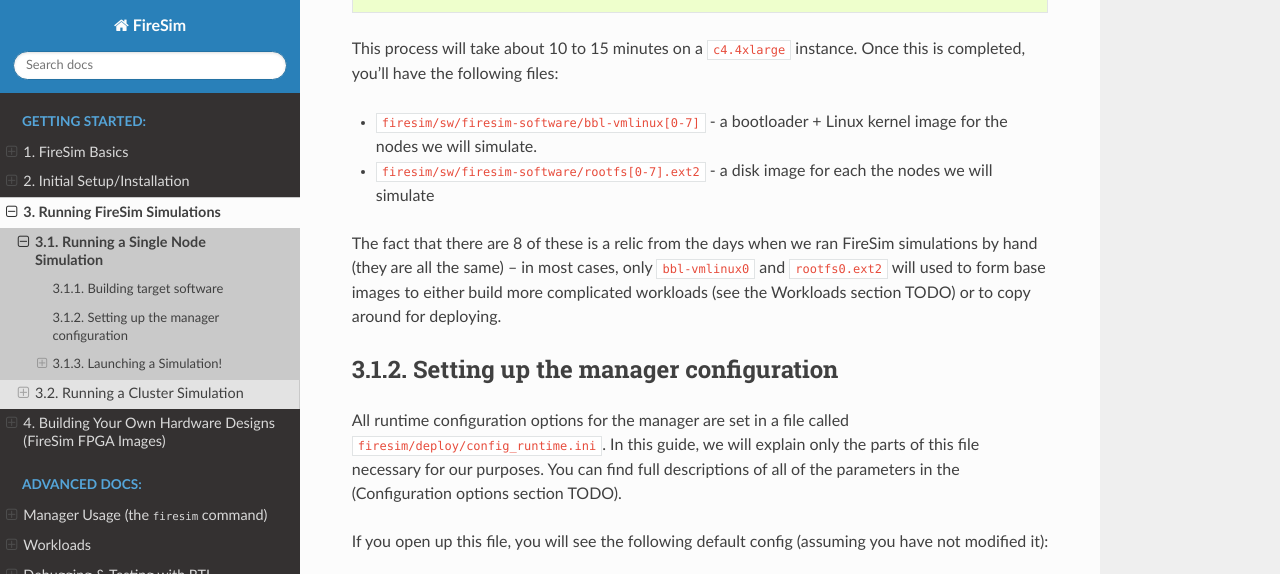
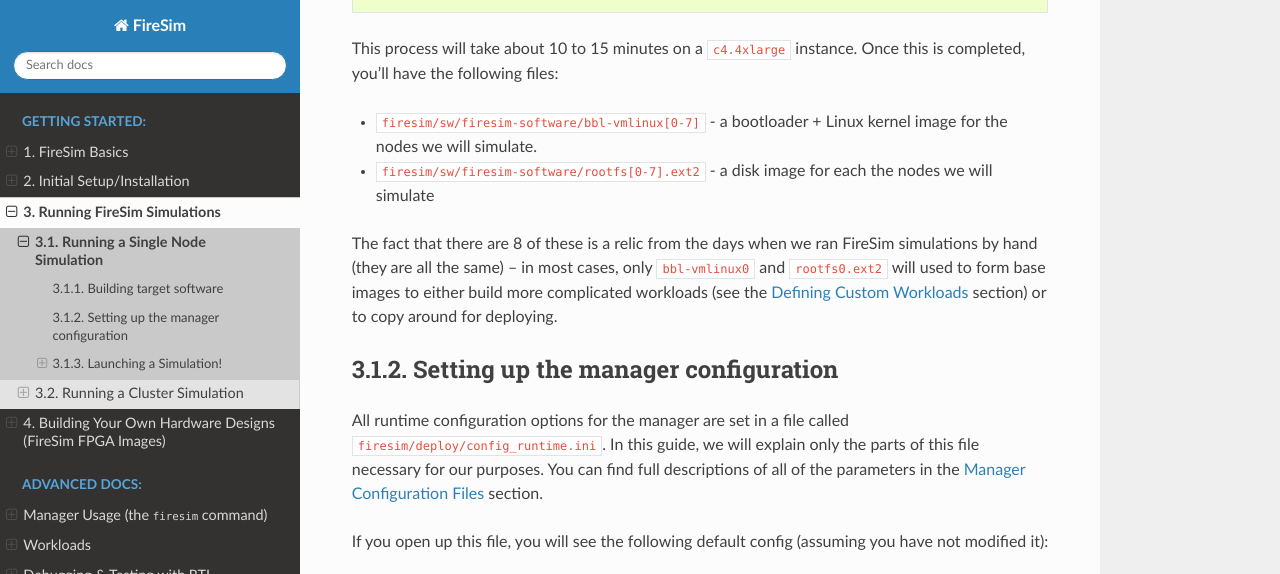
Before and after one commit to firesim/firesim, a Sphinx documentation site: the page built from docs/Running-Simulations-Tutorial/Running-a-Single-Node-Simulation.rst, in a window 1280 px wide and 900 px high, scrolled down 505 px, cut to the strip 0-574 px from the top of the window. Built offline with Sphinx 7.4.7 and the Read the Docs theme 2.0.0, drawn with Linux system fonts in a browser that asks for light colours.

```diff
--- a/docs/Advanced-Usage/Manager/Manager-Configuration-Files.rst
+++ b/docs/Advanced-Usage/Manager/Manager-Configuration-Files.rst
@@ -1,3 +1,5 @@
+.. _manager-configuration-files:
+
 Manager Configuration Files
 ===============================
 
--- a/docs/Advanced-Usage/Workloads/Defining-Custom-Workloads.rst
+++ b/docs/Advanced-Usage/Workloads/Defining-Custom-Workloads.rst
@@ -1,3 +1,5 @@
+.. _defining-custom-workloads:
+
 Defining Custom Workloads
 ================================================
 
--- a/docs/Running-Simulations-Tutorial/Running-a-Single-Node-Simulation.rst
+++ b/docs/Running-Simulations-Tutorial/Running-a-Single-Node-Simulation.rst
@@ -32,8 +32,8 @@ Once this is completed, you'll have the following files:
 The fact that there are 8 of these is a relic from the days when we ran
 FireSim simulations by hand (they are all the same) -- in most cases, only
 ``bbl-vmlinux0`` and ``rootfs0.ext2`` will used to form base images to either
-build more complicated workloads (see the Workloads section TODO) or to copy
-around for deploying.
+build more complicated workloads (see the :ref:`defining-custom-workloads`
+section) or to copy around for deploying.
 
 Setting up the manager configuration
 -------------------------------------
@@ -41,7 +41,7 @@ Setting up the manager configuration
 All runtime configuration options for the manager are set in a file called
 ``firesim/deploy/config_runtime.ini``. In this guide, we will explain only the
 parts of this file necessary for our purposes. You can find full descriptions of
-all of the parameters in the (Configuration options section TODO).
+all of the parameters in the :ref:`manager-configuration-files` section.
 
 If you open up this file, you will see the following default config (assuming
 you have not modified it):
```
Also changed, not shown: docs/Running-Simulations-Tutorial/index.rst (+6 -4 lines), 4 other files.
